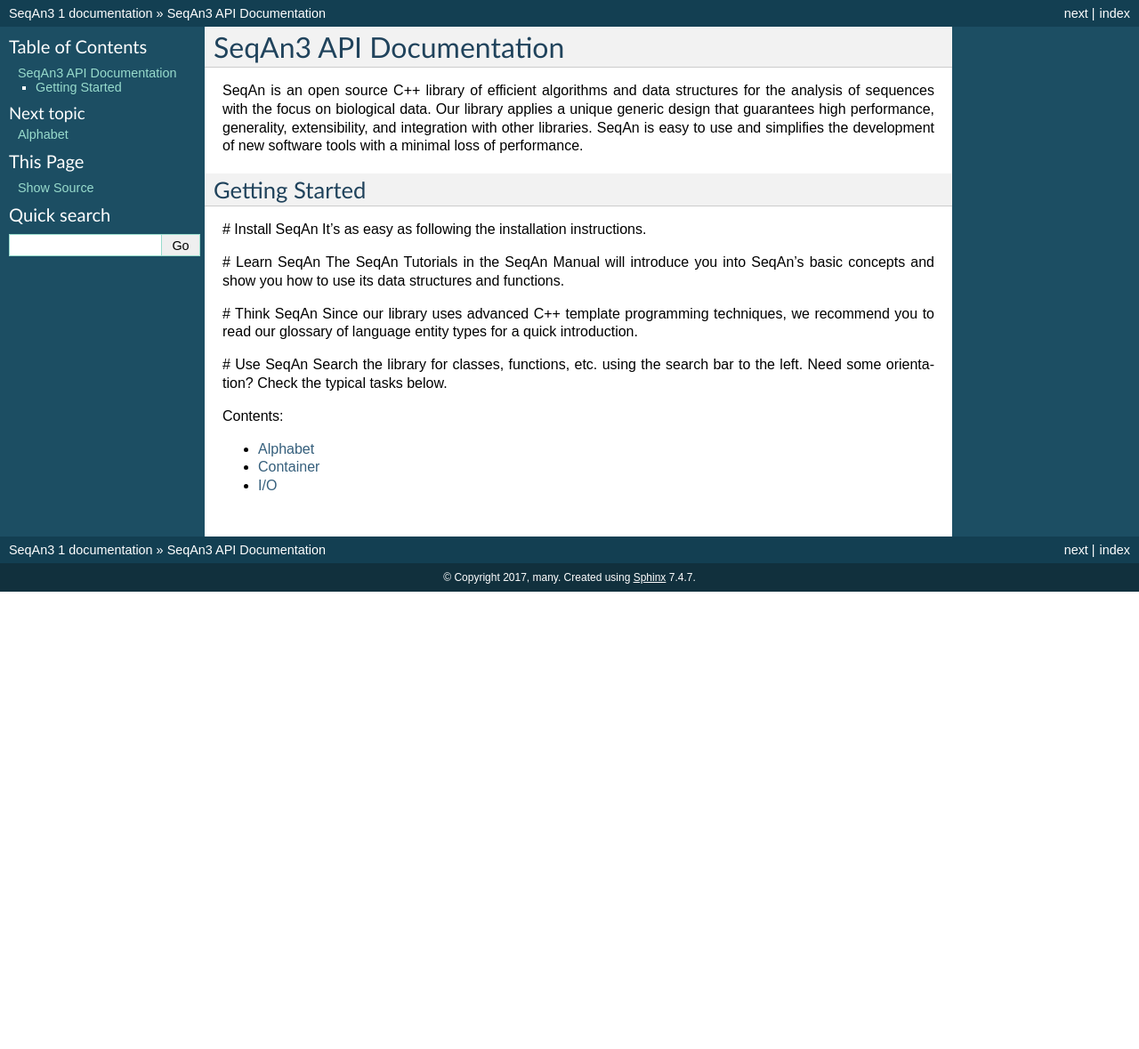
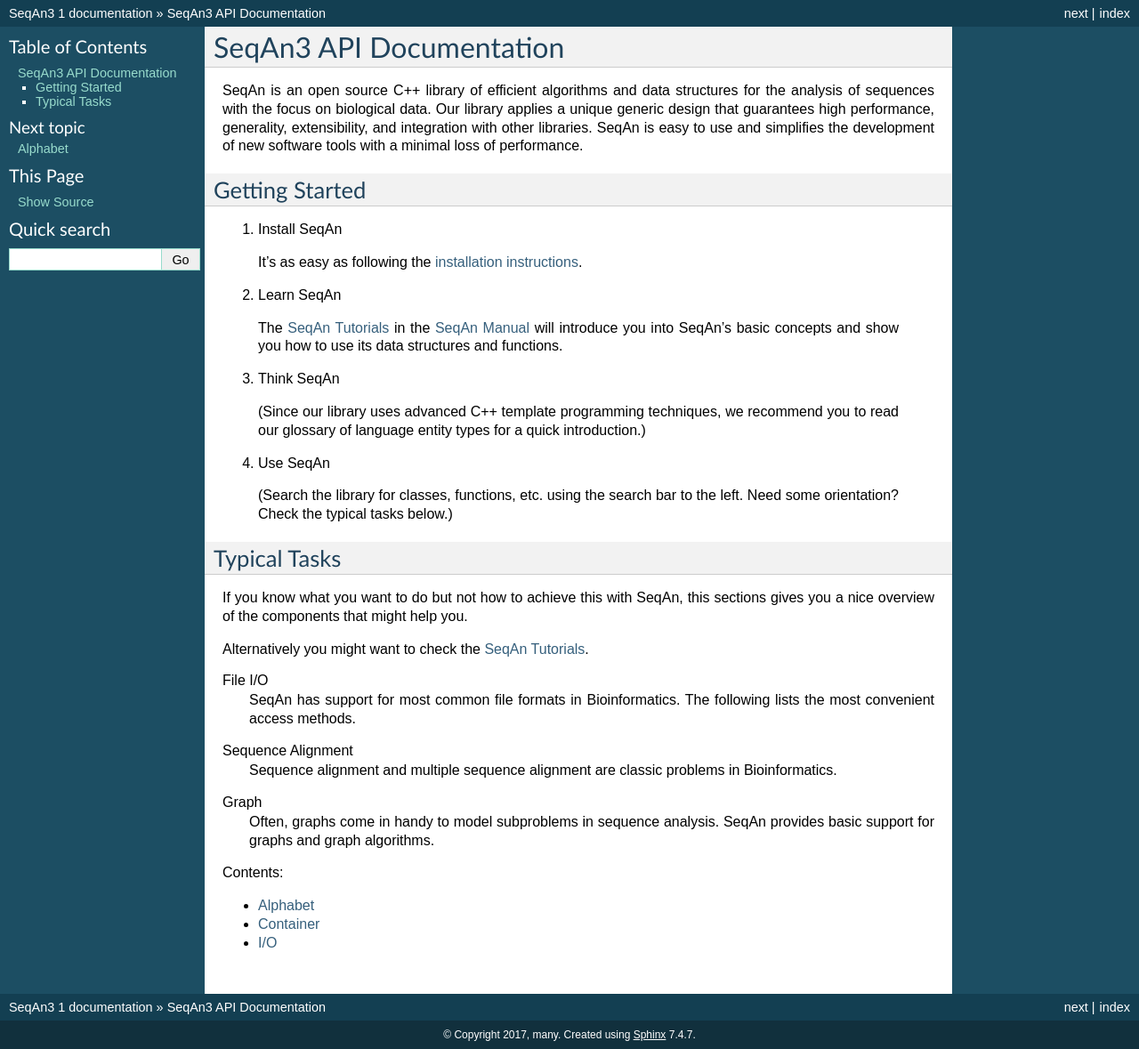
Before and after one commit to seqan/seqan3-doc, a Sphinx documentation site: the page built from source/index.rst, in a window 1280 px wide. Shown: the whole page at 89% size. Built offline with Sphinx 7.4.7, drawn with Linux system fonts in a browser that asks for light colours; formulas are drawn with MathJax 3; before the commit the page ends 900 px from its top, so only the background shows below that.

Commit message:
change index text

```diff
--- a/source/index.rst
+++ b/source/index.rst
@@ -6,17 +6,36 @@
 Getting Started
 ---------------
 
-# Install SeqAn
-It's as easy as following the installation instructions.
+1. Install SeqAn
 
-# Learn SeqAn
-The SeqAn Tutorials in the SeqAn Manual will introduce you into SeqAn's basic concepts and show you how to use its data structures and functions.
+ It's as easy as following the `installation instructions <http://seqan.readthedocs.io/en/master/Infrastructure/Use/Install.html>`_.
 
-# Think SeqAn
-Since our library uses advanced C++ template programming techniques, we recommend you to read our glossary of language entity types for a quick introduction.
+2. Learn SeqAn
 
-# Use SeqAn
-Search the library for classes, functions, etc. using the search bar to the left. Need some orientation? Check the typical tasks below.
+ The `SeqAn Tutorials <http://seqan.readthedocs.io/en/master/Tutorial/GettingStarted/index.html>`_ in the `SeqAn Manual <http://seqan.readthedocs.io/en/master/>`_ will introduce you into SeqAn's basic concepts and show you how to use its data structures and functions.
+
+3.  Think SeqAn
+
+ (Since our library uses advanced C++ template programming techniques, we recommend you to read our glossary of language entity types for a quick introduction.)
+
+4. Use SeqAn
+
+ (Search the library for classes, functions, etc. using the search bar to the left. Need some orientation? Check the typical tasks below.)
+
+Typical Tasks
+-------------
+If you know what you want to do but not how to achieve this with SeqAn, this sections gives you a nice overview of the components that might help you.
+
+Alternatively you might want to check the `SeqAn Tutorials <http://seqan.readthedocs.io/en/master/Tutorial/GettingStarted/index.html>`_.
+
+File I/O
+ SeqAn has support for most common file formats in Bioinformatics. The following lists the most convenient access methods.
+
+Sequence Alignment
+ Sequence alignment and multiple sequence alignment are classic problems in Bioinformatics.
+
+Graph
+ Often, graphs come in handy to model subproblems in sequence analysis. SeqAn provides basic support for graphs and graph algorithms.
 
 .. toctree::
    :maxdepth: 2
```
